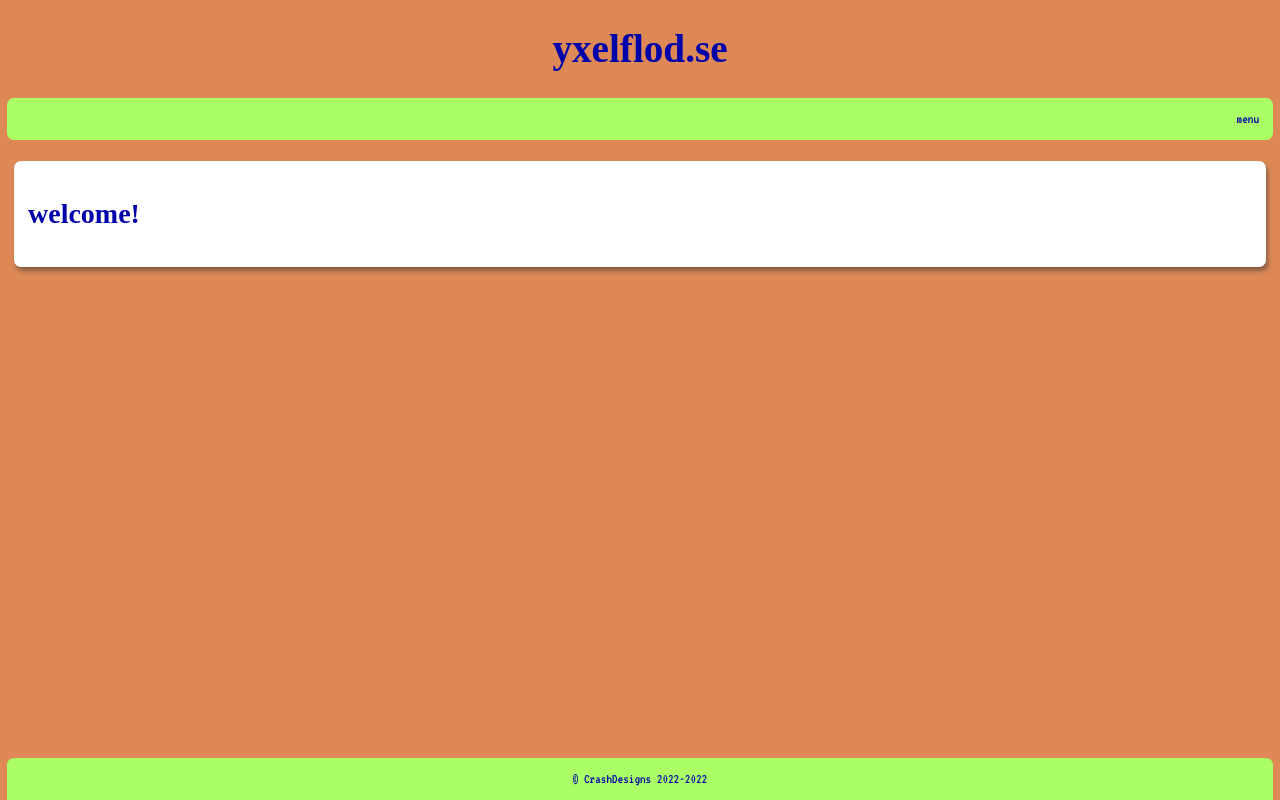
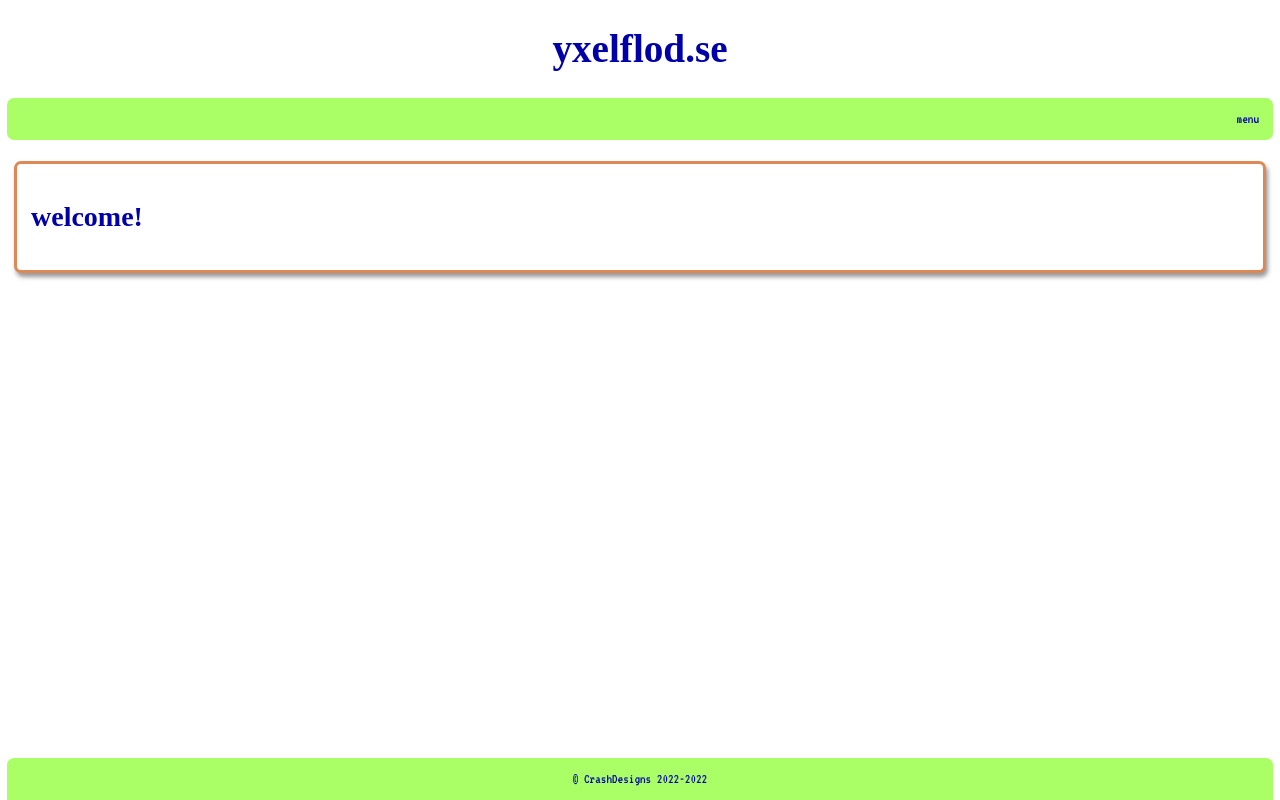
Before and after one commit to crashDeltaGbg/examensarbete-frontend, a Vue app: page / in a window 1280 px wide. Built offline with nearby package versions, Linux system fonts and the light colour scheme; no server answers; a web font is replaced by a local one.

Commit message:
Changes background color to white and puts a border on sections etc.

```diff
--- a/src/assets/_fonts.scss
+++ b/src/assets/_fonts.scss
@@ -1,15 +1,19 @@
 @import url('https://fonts.googleapis.com/css2?family=Coiny&display=swap');
 @import url('https://fonts.googleapis.com/css2?family=VT323&display=swap');
 
-/* @font-face {
-	font-family: 'C64 Pro Mono';
-	src: url(./fonts/C64_Pro_Mono-STYLE.ttf), url(./fonts/C64_Pro_Mono-STYLE.otf),
-		url(./fonts/C64_Pro_Mono-STYLE.woff2), url(./fonts/C64_Pro_Mono-STYLE.woff);
-} */
+@font-face {
+	font-family: "C64 Pro Mono";
+	src: url(fonts/C64_Pro-STYLE.woff2)
+	format("woff2")
+	local("C64 Pro Mono"),
+	url(fonts/C64_Pro-STYLE.woff)
+	format("woff")
+	local("C64 Pro Mono");
+}
 
 $primary-font-family: Verdana, Geneva, Tahoma, sans-serif;
 $primary-font-size: 14px;
 
 $secondary-font-family: 'Coiny', cursive;
 
-$tertiary-font-family: 'VT323', mono;
+$tertiary-font-family: 'C64 Pro Mono', 'VT323', mono;
--- a/src/assets/base.scss
+++ b/src/assets/base.scss
@@ -16,7 +16,7 @@ html {
 	width: 100%;
 
 	body {
-    background-color: $tertiary-color;
+    background-color: $secondary-color;
     color: $primary-color;
 		display: flex;
 		flex-direction: column;
--- a/src/views/AboutView.vue
+++ b/src/views/AboutView.vue
@@ -19,6 +19,7 @@ getData('pages', 'slug=about-me');
 @import '../assets/colors';
 section {
   background-color: $secondary-color;
+  border: 0.25rem solid $tertiary-color;
   border-radius: 0.5rem;
   padding: 1rem;
 
--- a/src/views/ContactView.vue
+++ b/src/views/ContactView.vue
@@ -75,6 +75,7 @@ div#contact-cards-container {
 
   div.contact-card {
     background-color: $secondary-color;
+    border: 0.25rem solid $tertiary-color;
     border-radius: 0.5rem;
     display: grid;
     grid-template-areas:
--- a/src/views/HomeView.vue
+++ b/src/views/HomeView.vue
@@ -21,6 +21,7 @@ getData('pages', 'slug=frontpage');
 
 section {
   background-color: $secondary-color;
+  border: 0.25rem solid $tertiary-color;
   border-radius: 0.5rem;
   padding: 1rem;
 
--- a/src/views/MusicView.vue
+++ b/src/views/MusicView.vue
@@ -40,6 +40,7 @@ div#tracks {
   div.track {
 
     background-color: rgba($secondary-color, 0.25);
+    border: 0.25rem solid $tertiary-color;
     border-radius: 0.5rem;
     display: grid;
     grid-gap: 0.5rem;
--- a/src/views/VisualsView.vue
+++ b/src/views/VisualsView.vue
@@ -33,6 +33,7 @@
 
 section {
   background-color: $secondary-color;
+  border: 0.25rem solid $tertiary-color;
   border-radius: 0.5rem;
   margin-bottom: 2rem;
   padding: 1rem;
```
